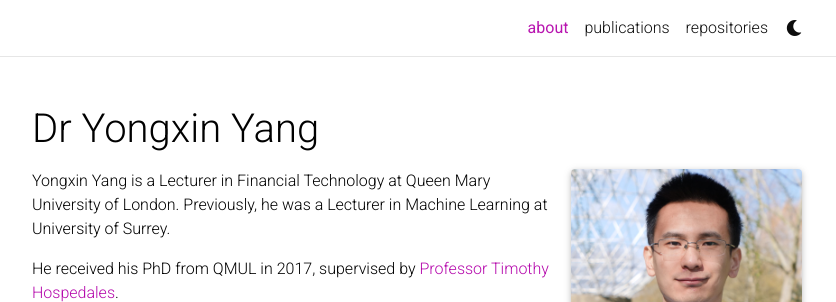
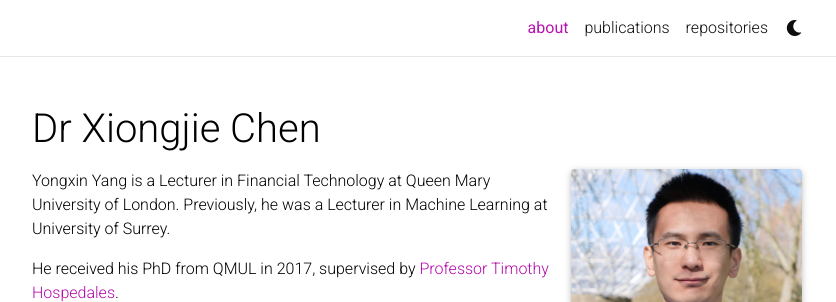
Before and after one commit to xiongjiechen/xiongjiechen.github.io, a Jekyll site: the page built from _pages/about.md, in a window 1280 px wide and 900 px high, cut to the strip 0-685 px from the top of the window. Shown: the top 302 px of the strip, without its empty margins (223-1059 px from the left). Built offline with Jekyll 4.4.1, drawn with Linux system fonts in a browser that asks for light colours; full-size pictures stand in for the smaller copies a plugin makes; comment, search, counter and statistics services are not loaded; a style sheet for code colours, icons or effects is not loaded; some of the changed text lies outside the part shown.

Commit message:
Update _config.yml

```diff
--- a/_config.yml
+++ b/_config.yml
@@ -2,21 +2,21 @@
 # Site settings
 # -----------------------------------------------------------------------------
 
-title: Dr Yongxin Yang # the website title (if blank, full name will be used instead)
-first_name: Yongxin
+title: Dr Xiongjie Chen # the website title (if blank, full name will be used instead)
+first_name: Xiongjie
 middle_name: #
-last_name: Yang
-email: yongxin.yang@qmul.ac.uk
+last_name: Chen
+email: xiongjie.chen@surrey.ac.uk
 description: > # the ">" symbol means to ignore newlines until "footer_text:"
 #  A simple, whitespace theme for academics. Based on [*folio](https://github.com/bogoli/-folio) design.
 footer_text: >
   Powered by <a href="https://jekyllrb.com/" target="_blank">Jekyll</a> with <a href="https://github.com/alshedivat/al-folio">al-folio</a> theme.
-keywords: yongxin-yang, machine-learning, computational-finance  # add your own keywords or leave empty
+keywords: xiongjie-chen, machine-learning, computational-finance  # add your own keywords or leave empty
 
 lang: en # the language of your site (for example: en, fr, cn, ru, etc.)
 icon: 🍥  # the emoji used as the favicon (alternatively, provide image name in /assets/img/)
 
-url: https://wool.github.io # the base hostname & protocol for your site
+url: https://xiongjiechen.github.io # the base hostname & protocol for your site
 baseurl:  # the subpath of your site, e.g. /blog/
 last_updated: false # set to true if you want to display last updated in the footer
 impressum_path:  # set to path to include impressum link in the footer, use the same path as permalink in a page, helps to conform with EU GDPR
```
